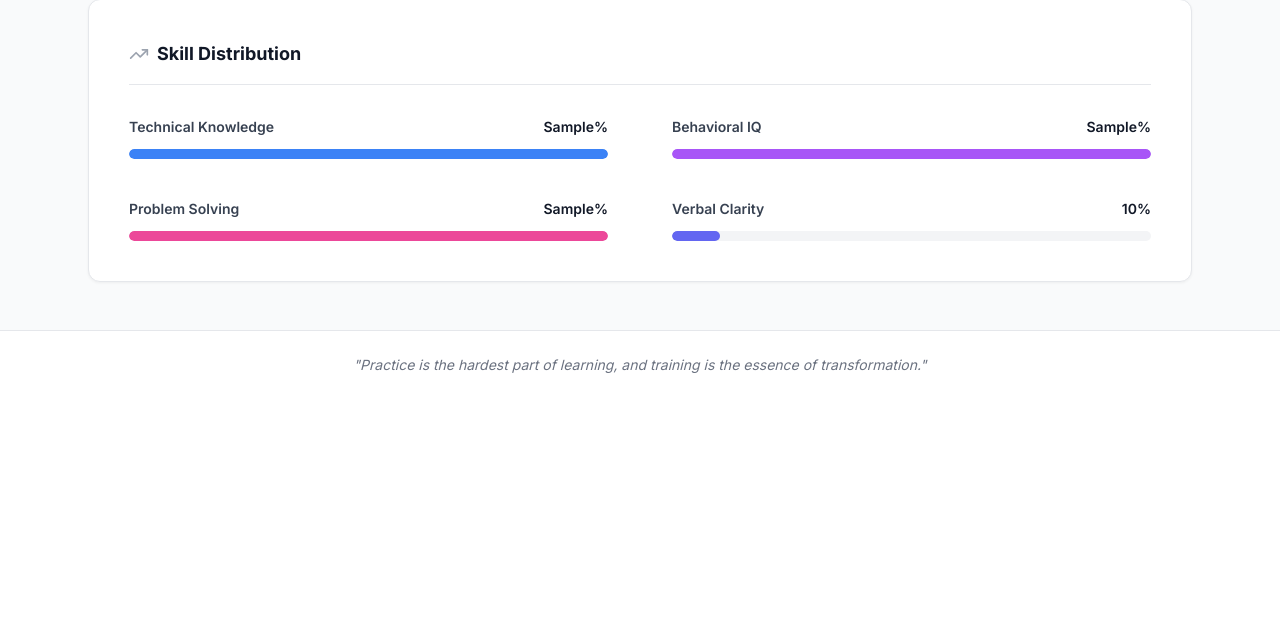
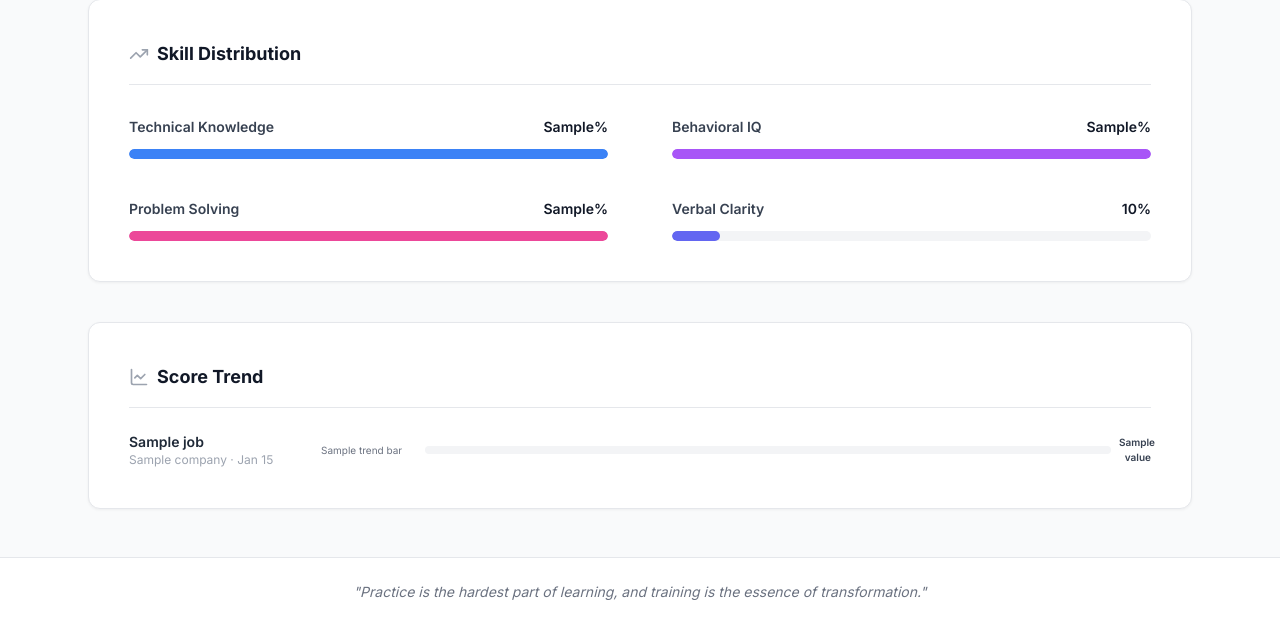
Before and after one commit to hr5ht/Hirely, a Django app: template backend/templates/scores.html in a window 1280 px wide. Shown: the part 440-1066 px from the top of the page. Before the commit the page ends 813 px from the top, so only its background shows below. Run offline with Django 5.2, Linux system fonts and the light colour scheme; the template is opened without the code that fills it: most values are stand-ins (such as "Sample title", 1, 10 or a date in 2020); some libraries are stand-ins or nearby versions.

Commit message:
feat(analytics): candidate score trend across interviews

```diff
--- a/backend/ai_engine/models.py
+++ b/backend/ai_engine/models.py
@@ -133,5 +133,11 @@ class InterviewSession(models.Model):
     created_at = models.DateTimeField(auto_now_add=True)
 
 
+    @property
+    def trend_bars(self):
+        """(label, score, bar colour) rows for the candidate's score trend."""
+        return [("Technical", self.tech_knowledge, "bg-blue-500"), ("Behavioral", self.behavioral_iq, "bg-purple-500"),
+                ("Problem solving", self.problem_solving, "bg-pink-500")]
+
     def __str__(self):
         return f"Session for {self.application.candidate.username} - {self.application.job.title}"
--- a/backend/ai_engine/views.py
+++ b/backend/ai_engine/views.py
@@ -369,6 +369,9 @@ def scores_view(request):
         'global_tech': _avg(all_sessions, 'tech_knowledge'),
         'global_behav': _avg(all_sessions, 'behavioral_iq'),
         'global_prob': _avg(all_sessions, 'problem_solving'),
+        'trend': all_sessions.filter(session_status='completed').select_related('application__job__company')
+            .only('created_at', 'tech_knowledge', 'behavioral_iq', 'problem_solving',
+                  'application__job__title', 'application__job__company__name').order_by('created_at'),
     })
 
 def home(request):
--- a/backend/templates/scores.html
+++ b/backend/templates/scores.html
@@ -103,6 +103,31 @@
                 </div>
             </div>
         </section>
+
+        <section class="clean-card p-8 md:p-10" aria-labelledby="trend-title">
+            <h3 id="trend-title" class="text-lg font-bold text-gray-900 border-b border-gray-200 pb-4 mb-6 flex items-center gap-2">
+                <i data-lucide="line-chart" class="w-5 h-5 text-gray-400"></i> Score Trend
+            </h3>
+            <div class="space-y-5">
+                {% for s in trend %}
+                <div class="grid grid-cols-1 md:grid-cols-[180px_minmax(0,1fr)] gap-3 items-center">
+                    <div>
+                        <p class="text-sm font-semibold text-gray-800 truncate">{{ s.application.job.title }}</p>
+                        <p class="text-xs text-gray-400">{{ s.application.job.company.name }} · {{ s.created_at|date:"M d" }}</p>
+                    </div>
+                    <div class="space-y-1.5">
+                        {% for label, value, color in s.trend_bars %}
+                        <div class="flex items-center gap-2 text-[10px] text-gray-500">
+                            <span class="w-24 shrink-0">{{ label }}</span>
+                            <div class="h-2 flex-grow bg-gray-100 rounded-full overflow-hidden"><div class="h-full {{ color }} rounded-full" style="width: {{ value }}%"></div></div>
+                            <span class="w-8 text-right font-semibold text-gray-700">{{ value }}</span>
+                        </div>
+                        {% endfor %}
+                    </div>
+                </div>
+                {% endfor %}
+            </div>
+        </section>
     </main>
 
     <footer class="bg-white border-t border-gray-200 py-6 mt-auto">
```
